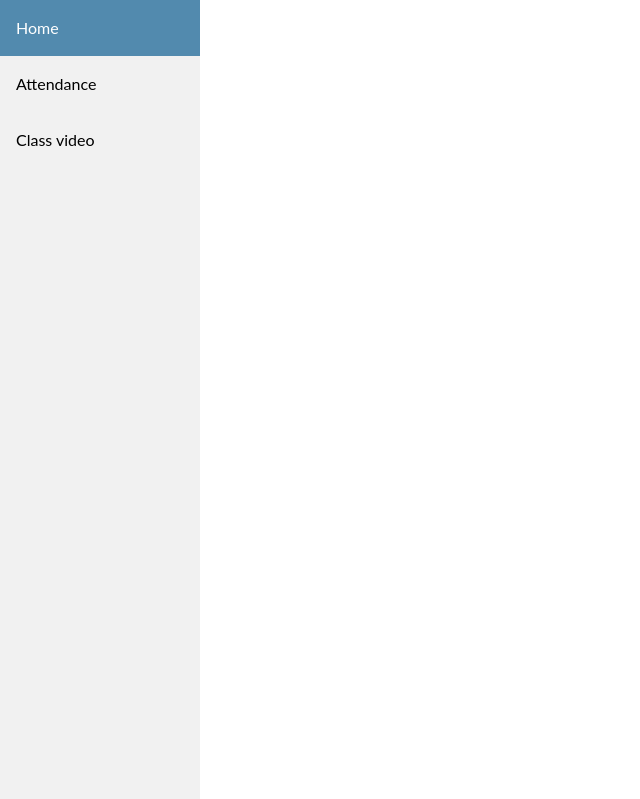
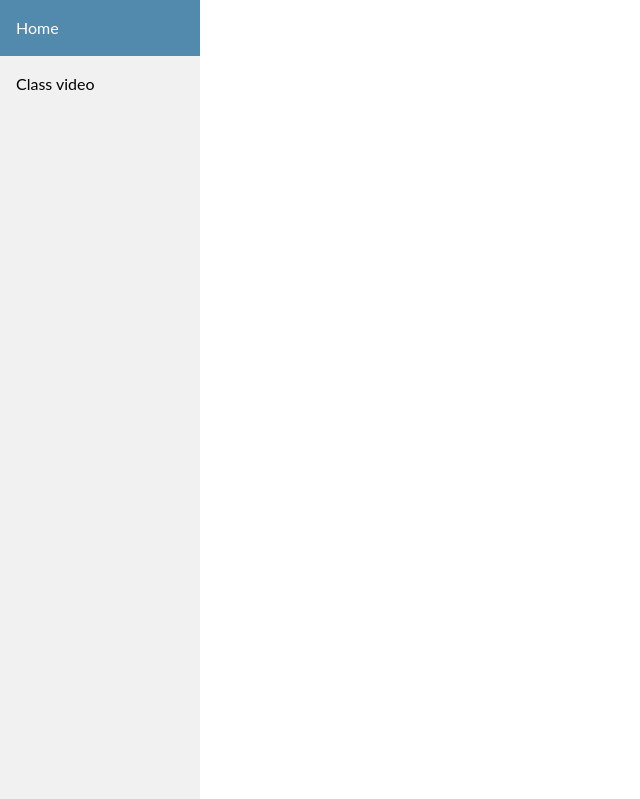
Before and after one commit to XccelerateOrg/Gdrive_access, a Flask app: page / in a window 1280 px wide; the page is wider, and only the part inside the window is pictured. Shown: the top 799 px of that part, without its empty margins (0-640 px from the left). Run offline with Flask 3, Linux system fonts and the light colour scheme; some libraries are stand-ins or nearby versions.

Commit message:
removed attendance

```diff
--- a/gdrive_app/templates/home.html
+++ b/gdrive_app/templates/home.html
@@ -10,7 +10,7 @@
 <body>
   <nav class="sidebar">
     <a class="active" href="/home">Home</a>
-    <a href="/attendance">Attendance</a>
+<!--    <a href="/attendance">Attendance</a>-->
     <a href="/classvideos">Class video</a>
   </nav>
 
```
